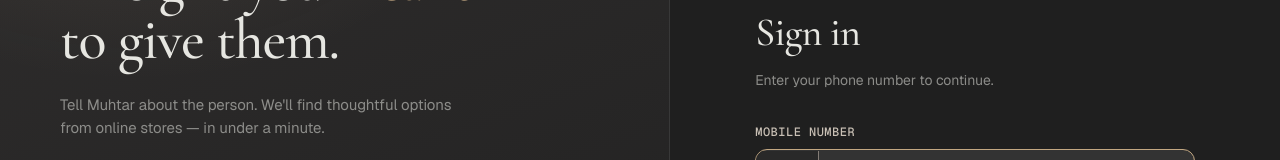
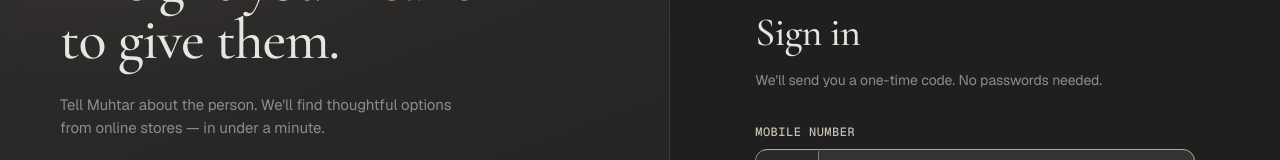
Before and after one commit to Abdullahalmutairi97/Muhtar-2.0, a Next.js app: page /signin in a window 1280 px wide. Shown: the part 239-399 px from the top of the page. Built offline with nearby package versions, Linux system fonts and the light colour scheme.

Commit message:
fix: restore OTP page look, add demo hint chip under code boxes

```diff
--- a/app/signin/page.tsx
+++ b/app/signin/page.tsx
@@ -131,7 +131,7 @@
           {step === "phone" && (
             <>
               <h2 className="m-signin-title">Sign in</h2>
-              <p className="m-signin-desc">Enter your phone number to continue.</p>
+              <p className="m-signin-desc">We&apos;ll send you a one-time code. No passwords needed.</p>
               <div className="m-field full">
                 <div className="m-label">Mobile Number</div>
                 <div className="m-phone-input">
@@ -169,7 +169,8 @@
             <>
               <h2 className="m-signin-title">Enter the code</h2>
               <p className="m-signin-desc">
-                Enter <strong style={{ fontFamily: "var(--mono)", color: "var(--fg-2)" }}>1234</strong> to continue.
+                We sent a code to{" "}
+                <span style={{ fontFamily: "var(--mono)", color: "var(--fg-2)" }}>+966 {phone}</span>.
               </p>
               <div className="m-otp-boxes">
                 {otp.map((v, i) => (
@@ -188,6 +189,11 @@
                     }}
                   />
                 ))}
+              </div>
+              <div className="m-row" style={{ justifyContent: "center", marginBottom: 20 }}>
+                <span className="m-hint-chip" style={{ fontSize: 11 }}>
+                  For this demo — enter <strong style={{ fontFamily: "var(--mono)", letterSpacing: "0.1em" }}>1234</strong> to continue
+                </span>
               </div>
               {err && <div style={{ color: "var(--danger)", fontSize: 12, marginBottom: 12, textAlign: "center" }}>{err}</div>}
               <button
```
